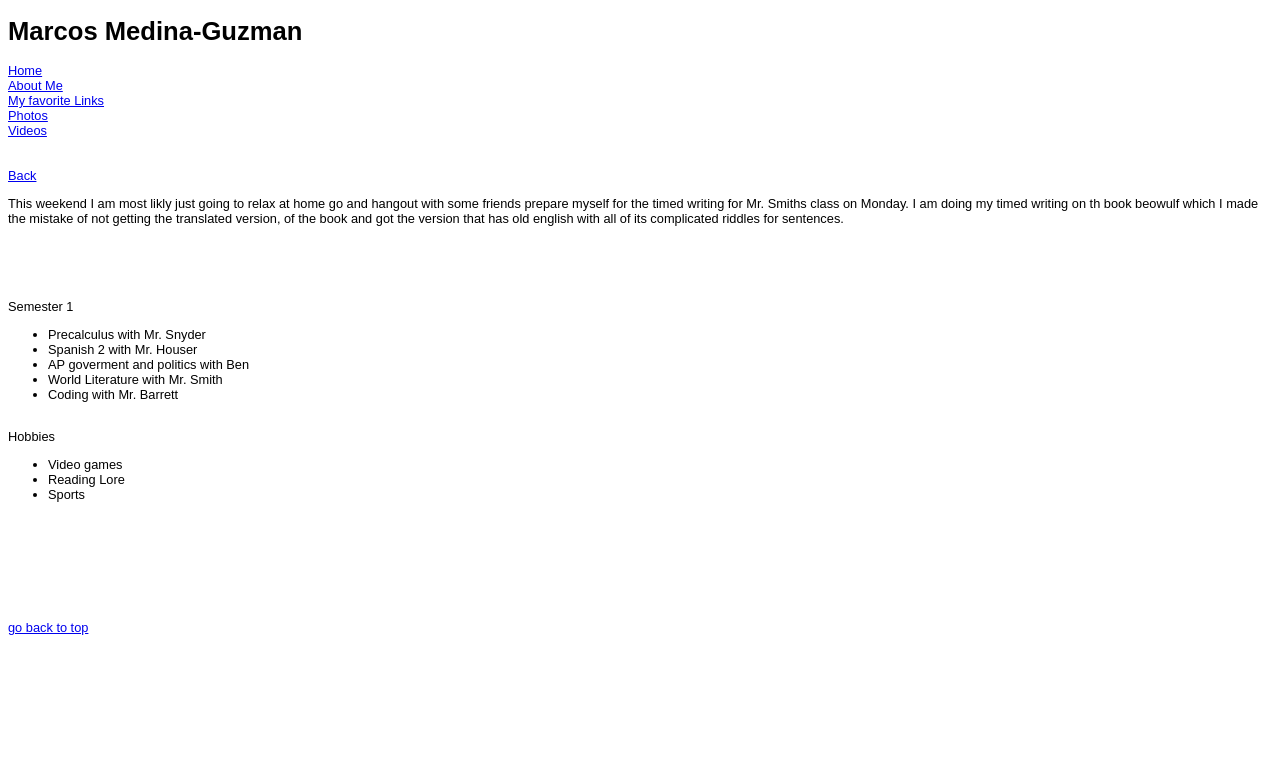
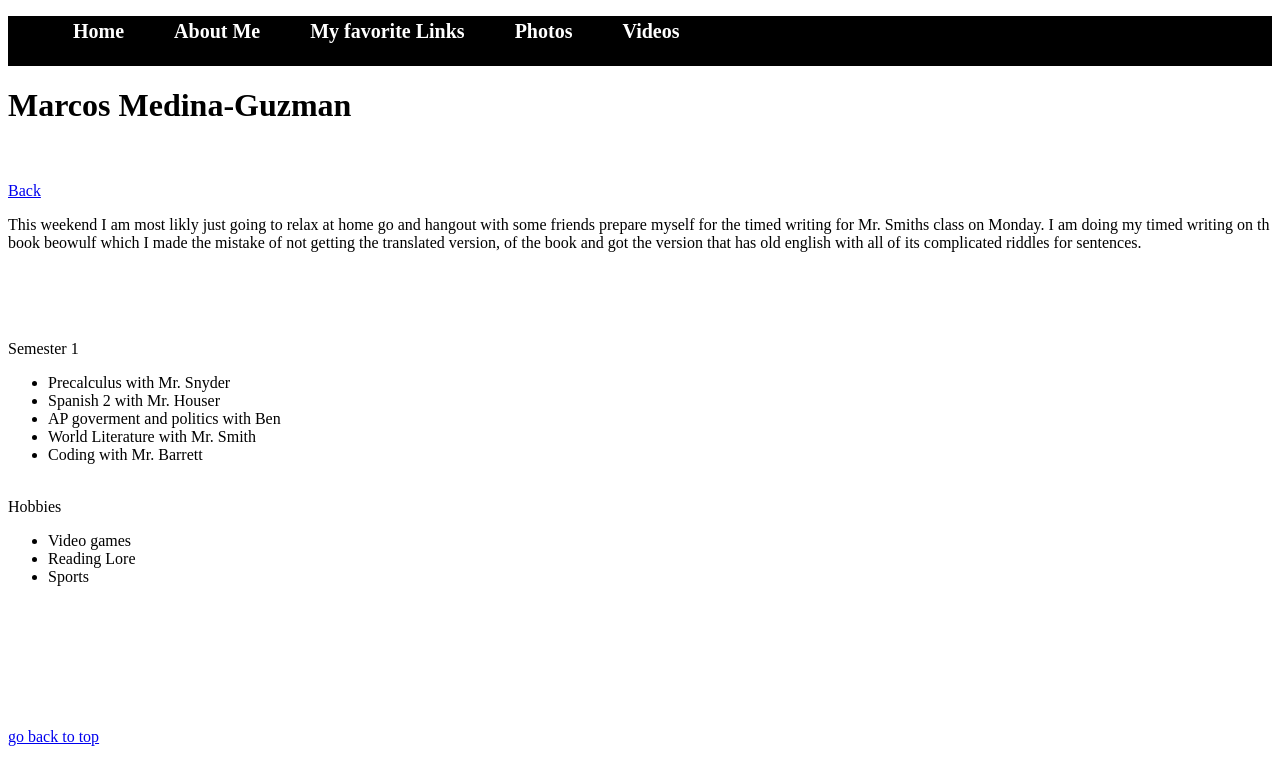
Before and after one commit to MLegacy/codingclass, a plain HTML site: page index.html in a window 1280 px wide. Drawn offline with Linux system fonts and the light colour scheme.

Commit message:
cool user ui

```diff
--- a/index.html
+++ b/index.html
@@ -7,13 +7,15 @@
   </head>
 
   <body>
+
+      <nav class="page-navigation" id="navigation"><ul>
+          <li><a href="index.html">Home</a></li>
+        <li><a href="about.html">About Me</a></li>
+        <li><a href="links.html">My favorite Links</a></li>
+          <li><a href="photo.html">Photos</a></li>
+          <li><a href="video.html">Videos</a></li>
+          </ul></nav>
       <h1>Marcos Medina-Guzman</h1>
-
-      <nav id="navigation"><a href="index.html">Home</a><br>
-        <a href="about.html">About Me</a>
-            <br><a href="links.html">My favorite Links</a><br>
-        <a href="photo.html">Photos</a><br><a href="video.html">Videos</a></nav>
-
       <br><br>
       <a href="top">Back</a>
 <p>	This weekend I am most likly just going to relax at home go and hangout with some friends prepare myself for the timed writing for Mr. Smiths class on Monday. I am doing my timed writing on th book beowulf which I made the mistake of not getting the translated version, of the book and got the version that has old english with all of its complicated riddles for sentences.
--- a/main.css
+++ b/main.css
@@ -1,11 +1,23 @@
-body {
-	font-size: 0.8em;
-	font-family: arial, sans-serif;
-    color: black;
-
+.page-navigation {
+	background-color:#000000;
+	color: #FFF;
+    height:50px;
 }
-Strong{
-color:purple;
-
-
+.page-navigation ul {
+	list-style:none;
 }
+.page-navigation ul li {
+	padding: 0 25px;
+    float : left;
+    line-height: 30px;
+}
+.page-navigation ul li a{
+	color: #FFF;
+    text-decoration: none;
+    font-weight: bold;
+    font-size: 20px
+}
+.page-navigation ul li a:hover{
+	color: #800000;
+    text-decoration: underline;
+}
```
Also changed, not shown: about.html (+7 -4 lines), links.html (+7 -4 lines), photo.html (+7 -4 lines), video.html (+7 -4 lines), 1 other file.
